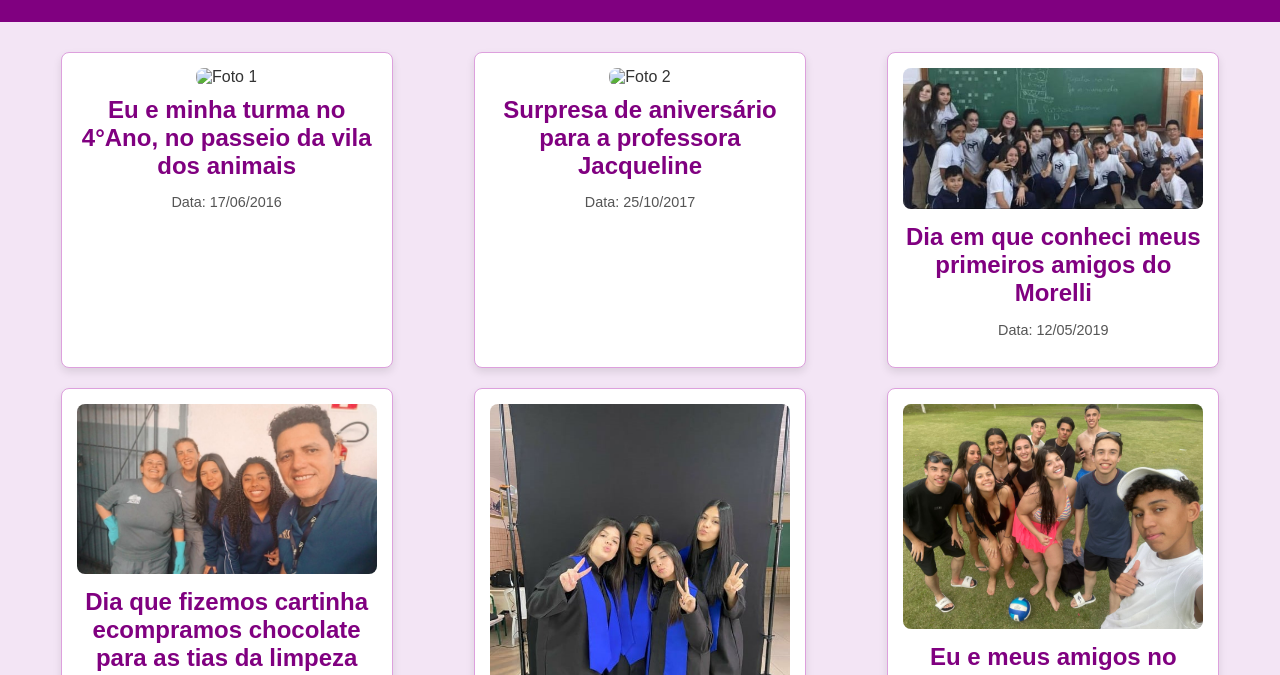
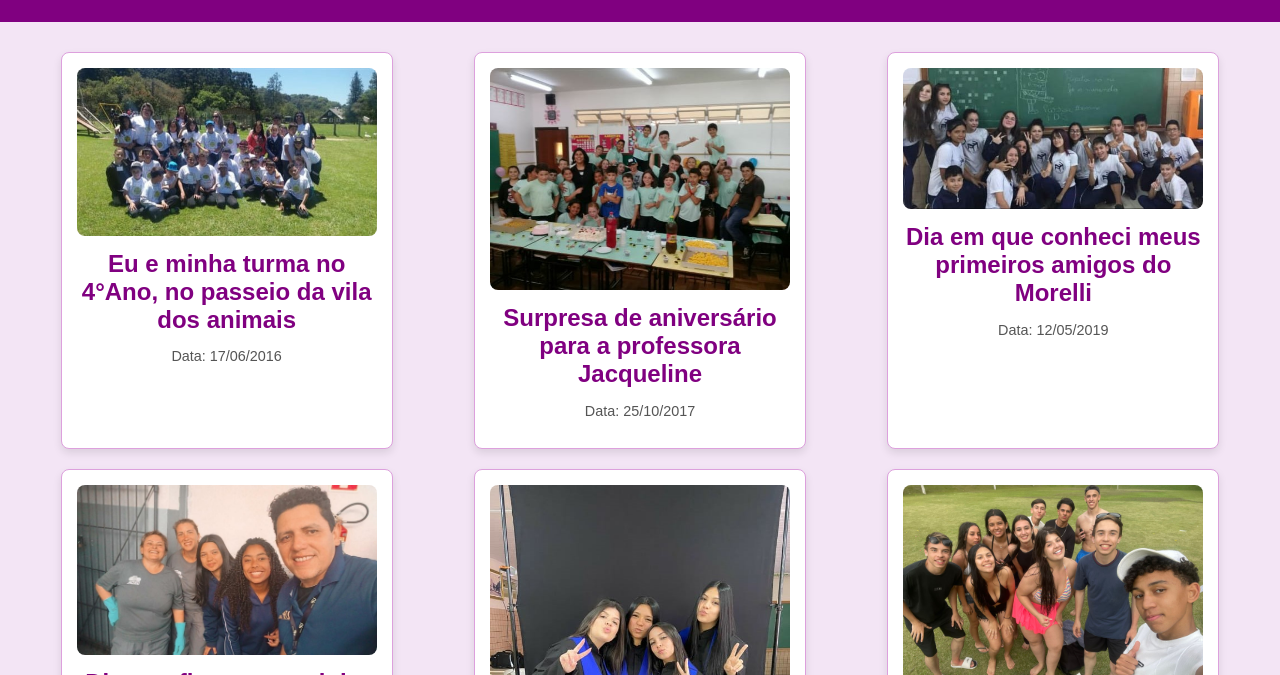
Before and after one commit to Agathatzz/memorys, a plain HTML site: page index.html in a window 1280 px wide. Shown: the part 125-800 px from the top of the page. Drawn offline with Linux system fonts and the light colour scheme.

Commit message:
Update index.html

```diff
--- a/index.html
+++ b/index.html
@@ -20,12 +20,12 @@
     <section id="fotos" class="gallery-section">
         <div class="gallery">
             <div class="photo-card">
-                <img src="Site.Aghatha.1.jpg" alt="Foto 1">
+                <img src="Site.Agatha.1.jpg" alt="Foto 1">
                 <h2>Eu e minha turma no 4°Ano, no passeio da vila dos animais</h2>
                 <p>Data: 17/06/2016</p>
             </div>
             <div class="photo-card">
-                <img src="Site.Ahatha.2.jpg" alt="Foto 2">
+                <img src="Site.Agatha.2.jpg" alt="Foto 2">
                 <h2>Surpresa de aniversário para a professora Jacqueline</h2>
                 <p>Data: 25/10/2017</p>
             </div>
```
